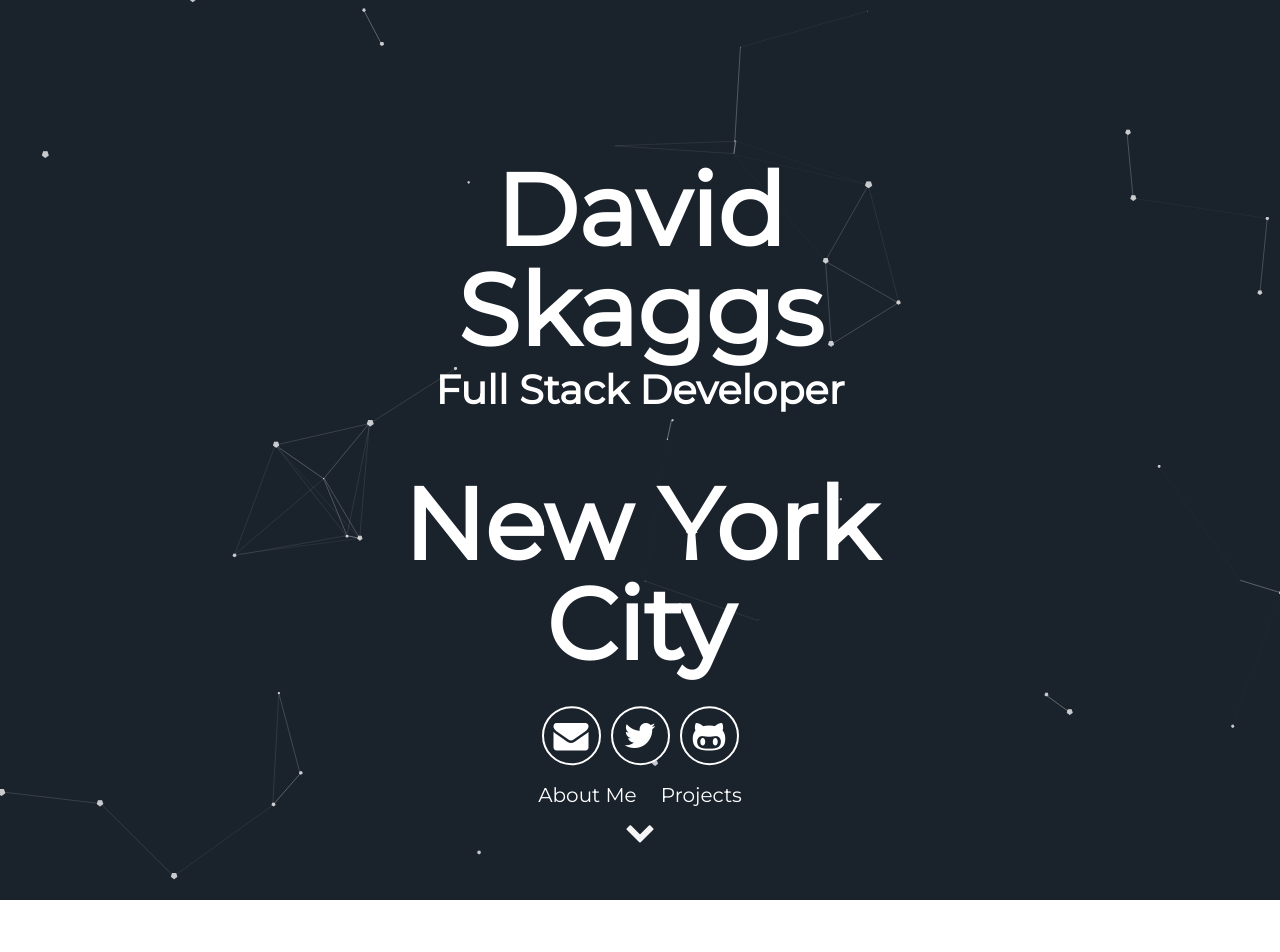
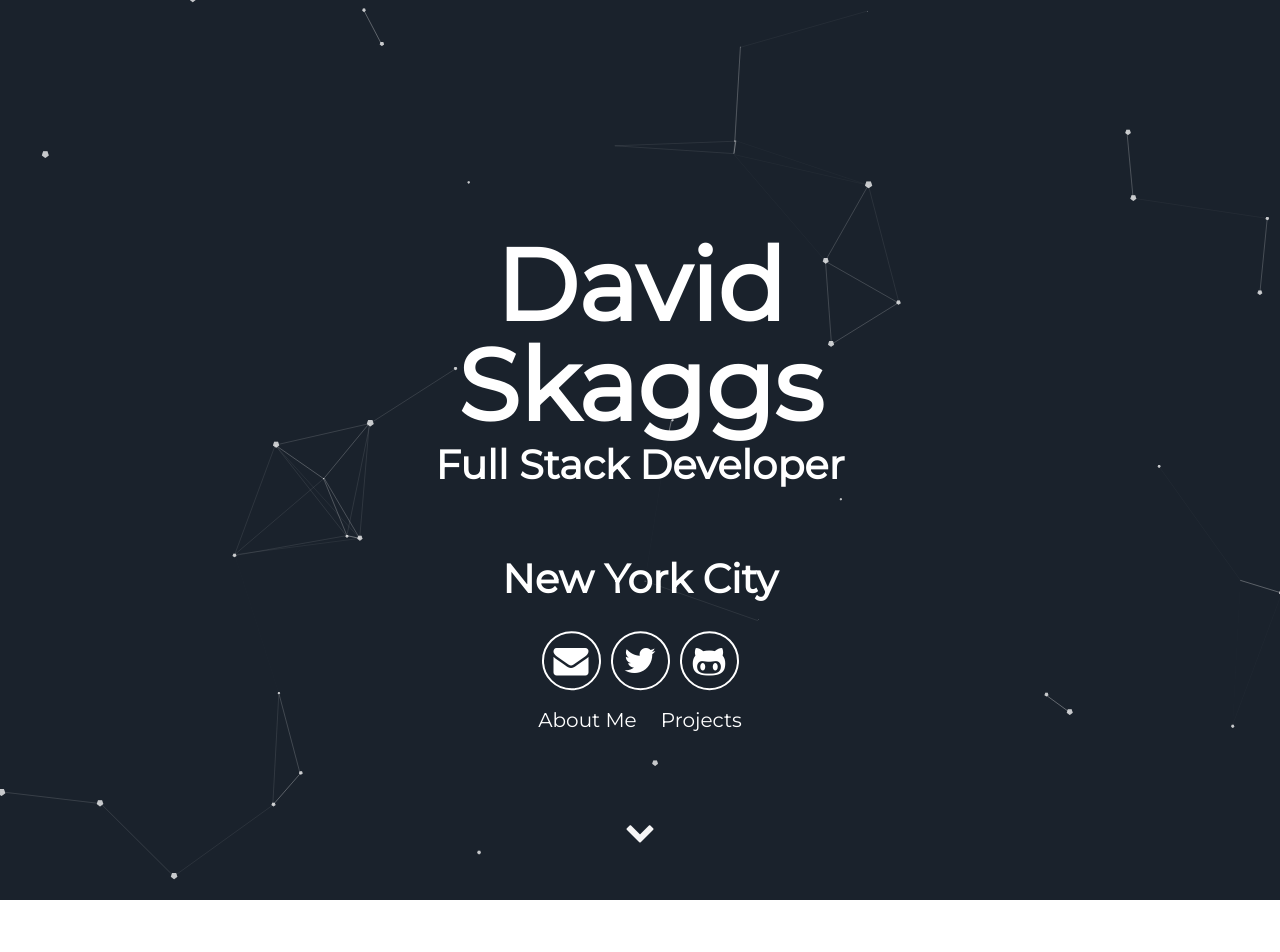
Before and after one commit to davidtskaggs/davidtskaggs.github.io, a Jekyll site: the page built from index.html, in a window 1280 px wide. Shown: the top 952 px of the page. Built offline with Jekyll 4.4.1, drawn with Linux system fonts in a browser that asks for light colours.

Commit message:
Fix merge

```diff
--- a/_includes/header.html
+++ b/_includes/header.html
@@ -5,7 +5,7 @@
         <span class="site-description">{{site.user_title}}</span>
       </h1>
       <h2>
-        <span class="site-title">{{site.location}}</span>
+        <span class="site-description">{{site.location}}</span>
       </h2>
       <div class="header-icons">
         <a aria-label="Send email" href="mailto:{{ site.email }}"><i class="icon fa fa-envelope"></i></a>
```
